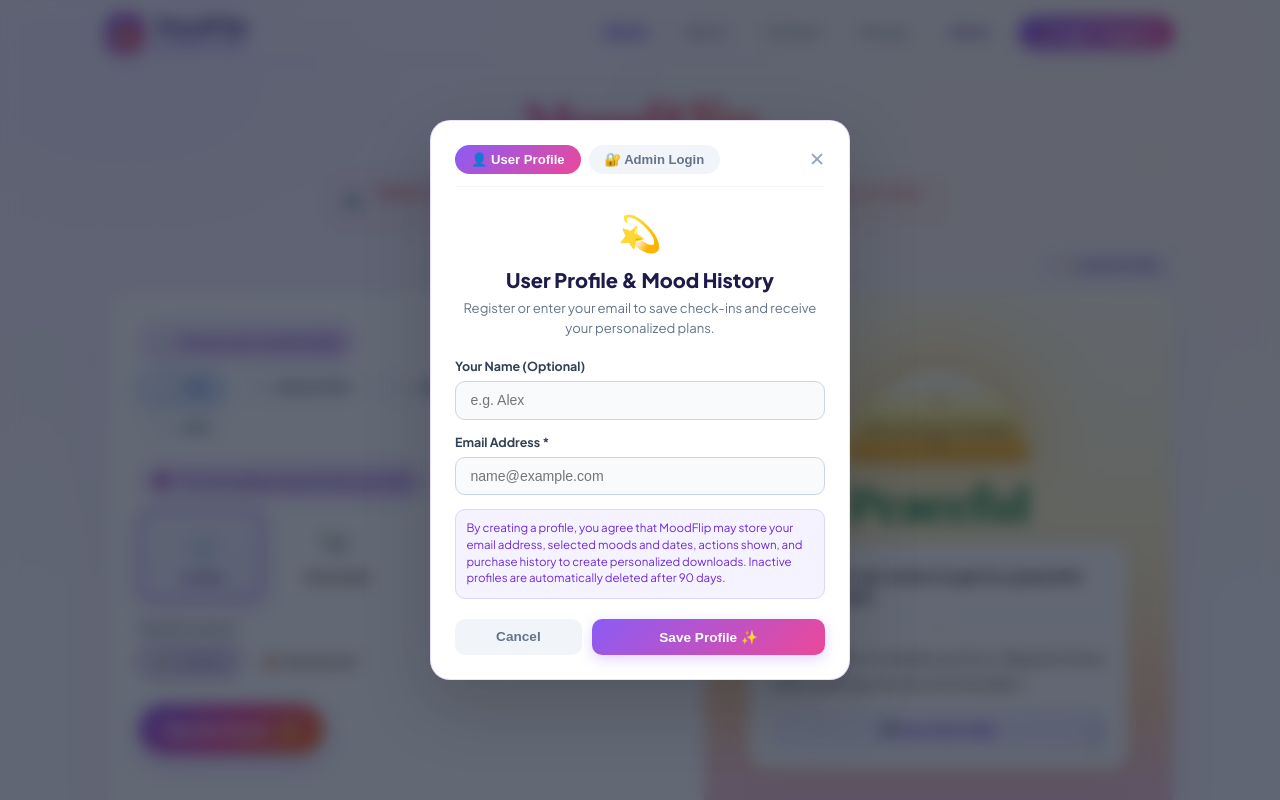
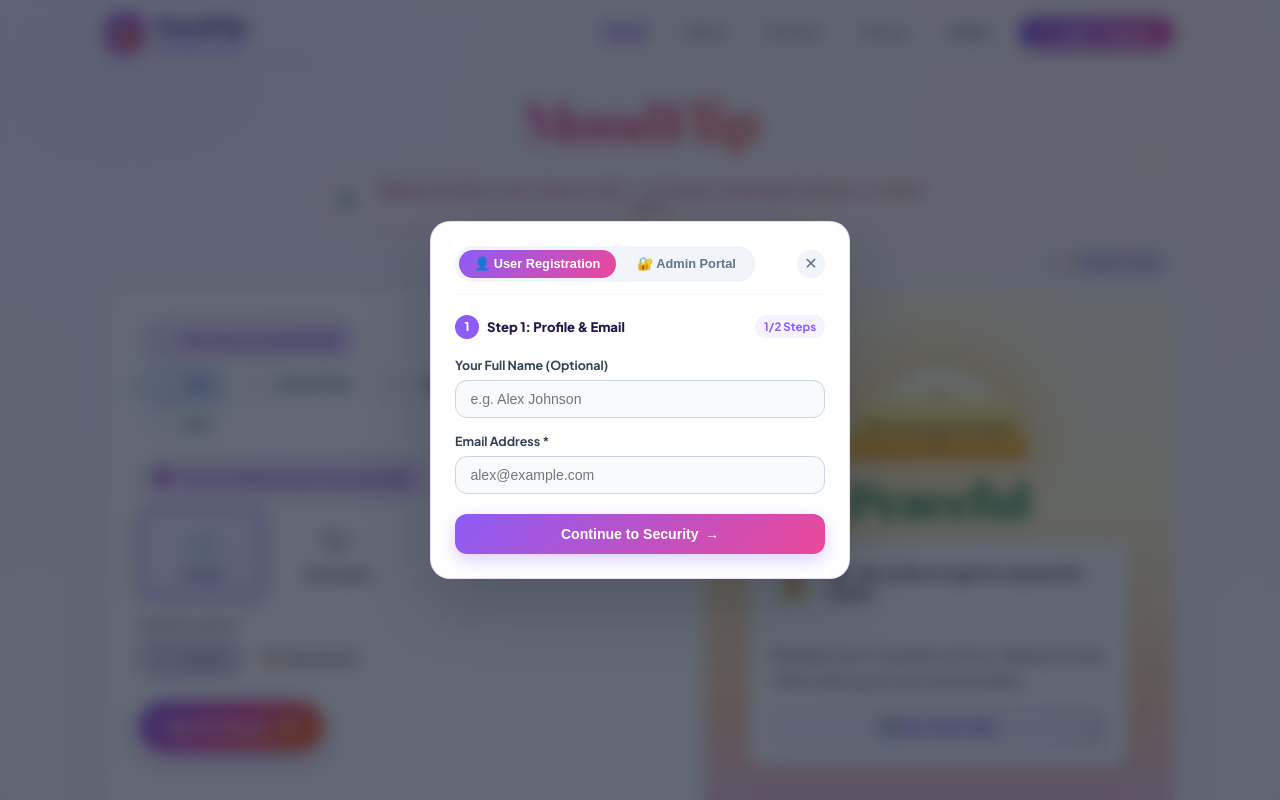
Before and after one commit to CodeStackLab/moodflip-website, a Next.js app: page / in a window 1280 px wide. Both pictures are taken after a click on the button "✨ Login / Register". Shown: the top 800 px of the page. Built offline with nearby package versions, Linux system fonts and the light colour scheme; a web font is replaced by a local one.

Commit message:
Upgrade AuthModal with step-by-step registration flow, password format validation, show/hide toggles, and glassmorphic notice badge

```diff
--- a/app/globals.css
+++ b/app/globals.css
@@ -175,21 +175,23 @@ body {
 }
 
 .medical-notice {
-  max-width: 620px;
+  max-width: 640px;
   width: 100%;
   margin: 0 auto clamp(0.85rem, 2vw, 1.4rem);
-  background: rgba(239, 68, 68, 0.04);
-  border: 1px solid rgba(239, 68, 68, 0.14);
-  border-radius: 12px;
-  padding: 0.55rem 0.85rem;
-  color: #dc2626;
+  background: rgba(254, 242, 242, 0.85);
+  backdrop-filter: blur(8px);
+  border: 1px solid rgba(252, 165, 165, 0.4);
+  border-radius: 9999px;
+  padding: 0.5rem 1.1rem;
+  color: #991b1b;
   font-size: 0.78rem;
-  line-height: 1.45;
+  line-height: 1.4;
   text-align: center;
   display: flex;
   align-items: center;
   justify-content: center;
-  gap: 0.45rem;
+  gap: 0.5rem;
+  box-shadow: 0 4px 14px rgba(239, 68, 68, 0.05);
 }
 
 .mood-tool-utilities {
--- a/components/AuthModal.tsx
+++ b/components/AuthModal.tsx
@@ -11,28 +11,41 @@ interface AuthModalProps {
 export default function AuthModal({ isOpen, onClose, initialTab = 'user' }: AuthModalProps) {
   const [tab, setTab] = useState<'user' | 'admin'>(initialTab);
 
-  // User form state
+  // User step registration state
+  const [userStep, setUserStep] = useState<number>(1);
   const [email, setEmail] = useState('');
   const [name, setName] = useState('');
+  const [password, setPassword] = useState('');
+  const [showPassword, setShowPassword] = useState(false);
+  const [consent, setConsent] = useState(true);
   const [userLoading, setUserLoading] = useState(false);
   const [userSubmitted, setUserSubmitted] = useState(false);
 
   // Admin form state
   const [adminPassword, setAdminPassword] = useState('');
+  const [showAdminPassword, setShowAdminPassword] = useState(false);
   const [adminError, setAdminError] = useState('');
 
   useEffect(() => {
     setTab(initialTab);
+    setUserStep(1);
+    setAdminError('');
   }, [initialTab, isOpen]);
 
   if (!isOpen) return null;
 
+  const handleNextStep = (e: React.FormEvent) => {
+    e.preventDefault();
+    if (!email) return;
+    setUserStep(2);
+  };
+
   const handleUserSubmit = async (e: React.FormEvent) => {
     e.preventDefault();
-    if (!email) return;
+    if (!email || !consent) return;
     setUserLoading(true);
     try {
-      const profile = { email, name };
+      const profile = { email, name, lastActiveAt: new Date().toISOString() };
       localStorage.setItem('moodflip_profile', JSON.stringify(profile));
       await fetch('/api/profile', {
         method: 'POST',
@@ -64,79 +77,102 @@ export default function AuthModal({ isOpen, onClose, initialTab = 'user' }: Auth
   return (
     <div className="modal-overlay">
       <div className="modal-card">
-        {/* Modal Header Tabs */}
-        <div style={{ display: 'flex', justifyContent: 'space-between', alignItems: 'center', marginBottom: '1.2rem', borderBottom: '1px solid #f1f5f9', paddingBottom: '0.75rem' }}>
-          <div style={{ display: 'flex', gap: '0.5rem' }}>
+
+        {/* TOP TAB SWITCHER */}
+        <div style={{ display: 'flex', justifyContent: 'space-between', alignItems: 'center', marginBottom: '1.25rem', borderBottom: '1px solid #f1f5f9', paddingBottom: '0.75rem' }}>
+          <div style={{ display: 'flex', gap: '0.4rem', background: '#f1f5f9', padding: '0.25rem', borderRadius: '9999px' }}>
             <button
-              onClick={() => setTab('user')}
+              type="button"
+              onClick={() => { setTab('user'); setUserStep(1); }}
               style={{
-                padding: '0.45rem 1rem',
+                padding: '0.4rem 0.95rem',
                 borderRadius: '9999px',
                 border: 'none',
-                background: tab === 'user' ? 'linear-gradient(135deg, #8b5cf6, #ec4899)' : '#f1f5f9',
+                background: tab === 'user' ? 'linear-gradient(135deg, #8b5cf6, #ec4899)' : 'transparent',
                 color: tab === 'user' ? 'white' : '#64748b',
                 fontWeight: 700,
-                fontSize: '0.82rem',
+                fontSize: '0.8rem',
                 cursor: 'pointer',
                 transition: 'all 0.2s ease',
               }}
             >
-              👤 User Profile
+              👤 User Registration
             </button>
             <button
+              type="button"
               onClick={() => setTab('admin')}
               style={{
-                padding: '0.45rem 1rem',
+                padding: '0.4rem 0.95rem',
                 borderRadius: '9999px',
                 border: 'none',
-                background: tab === 'admin' ? 'linear-gradient(135deg, #6366f1, #a855f7)' : '#f1f5f9',
+                background: tab === 'admin' ? 'linear-gradient(135deg, #6366f1, #a855f7)' : 'transparent',
                 color: tab === 'admin' ? 'white' : '#64748b',
                 fontWeight: 700,
-                fontSize: '0.82rem',
+                fontSize: '0.8rem',
                 cursor: 'pointer',
                 transition: 'all 0.2s ease',
               }}
             >
-              🔐 Admin Login
+              🔐 Admin Portal
             </button>
           </div>
+
           <button
+            type="button"
             onClick={onClose}
-            style={{ background: 'transparent', border: 'none', color: '#94a3b8', fontSize: '1.2rem', cursor: 'pointer' }}
+            style={{ background: '#f1f5f9', border: 'none', color: '#64748b', width: '28px', height: '28px', borderRadius: '50%', fontSize: '1rem', cursor: 'pointer', display: 'flex', alignItems: 'center', justifyContent: 'center' }}
           >
             ✕
           </button>
         </div>
 
-        {/* TAB 1: USER PROFILE / REGISTRATION */}
-        {tab === 'user' && (
+        {/* TAB 1: USER REGISTRATION */}
+        {tab === 'user' ? (
           <div>
             {!userSubmitted ? (
-              <>
-                <div style={{ textAlign: 'center', marginBottom: '1.25rem' }}>
-                  <span style={{ fontSize: '2.2rem' }}>💫</span>
-                  <h2 style={{ fontSize: '1.25rem', fontWeight: 800, color: '#1e1b4b', marginTop: '0.35rem' }}>
-                    User Profile & Mood History
-                  </h2>
-                  <p style={{ fontSize: '0.82rem', color: '#64748b', marginTop: '0.2rem' }}>
-                    Register or enter your email to save check-ins and receive your personalized plans.
-                  </p>
+              <div>
+                <div style={{ display: 'flex', alignItems: 'center', justifyContent: 'space-between', marginBottom: '1.1rem' }}>
+                  <div style={{ display: 'flex', alignItems: 'center', gap: '0.5rem' }}>
+                    <span style={{
+                      width: '24px',
+                      height: '24px',
+                      borderRadius: '50%',
+                      background: userStep === 1 ? '#8b5cf6' : '#10b981',
+                      color: 'white',
+                      fontSize: '0.75rem',
+                      fontWeight: 800,
+                      display: 'flex',
+                      alignItems: 'center',
+                      justifyContent: 'center',
+                    }}>
+                      {userStep === 1 ? '1' : '✓'}
+                    </span>
+                    <span style={{ fontSize: '0.82rem', fontWeight: 800, color: '#1e1b4b' }}>
+                      {userStep === 1 ? 'Step 1: Profile & Email' : 'Step 2: Password & Consent'}
+                    </span>
+                  </div>
+                  <span style={{ fontSize: '0.72rem', color: '#8b5cf6', fontWeight: 700, background: '#f5f3ff', padding: '0.15rem 0.55rem', borderRadius: '9999px' }}>
+                    {userStep}/2 Steps
+                  </span>
                 </div>
 
-                <form onSubmit={handleUserSubmit} style={{ display: 'flex', flexDirection: 'column', gap: '0.85rem' }}>
+                {userStep === 1 ? (
+                  <form onSubmit={handleNextStep} style={{ display: 'flex', flexDirection: 'column', gap: '0.85rem' }}>
                     <div>
-                    <label style={{ display: 'block', fontSize: '0.78rem', fontWeight: 700, color: '#334155', marginBottom: '0.3rem' }}>Your Name (Optional)</label>
+                      <label style={{ display: 'block', fontSize: '0.78rem', fontWeight: 700, color: '#334155', marginBottom: '0.3rem' }}>
+                        Your Full Name (Optional)
+                      </label>
                       <input
                         type="text"
                         value={name}
                         onChange={(e) => setName(e.target.value)}
-                      placeholder="e.g. Alex"
+                        placeholder="e.g. Alex Johnson"
                         style={{
                           width: '100%',
                           padding: '0.65rem 0.9rem',
                           background: '#f8fafc',
                           border: '1.5px solid #cbd5e1',
-                        borderRadius: '10px',
+                          borderRadius: '12px',
                           color: '#0f172a',
                           fontSize: '0.88rem',
                           outline: 'none'
@@ -145,19 +181,21 @@ export default function AuthModal({ isOpen, onClose, initialTab = 'user' }: Auth
                     </div>
 
                     <div>
-                    <label style={{ display: 'block', fontSize: '0.78rem', fontWeight: 700, color: '#334155', marginBottom: '0.3rem' }}>Email Address *</label>
+                      <label style={{ display: 'block', fontSize: '0.78rem', fontWeight: 700, color: '#334155', marginBottom: '0.3rem' }}>
+                        Email Address *
+                      </label>
                       <input
                         type="email"
                         required
                         value={email}
                         onChange={(e) => setEmail(e.target.value)}
-                      placeholder="name@example.com"
+                        placeholder="alex@example.com"
                         style={{
                           width: '100%',
                           padding: '0.65rem 0.9rem',
                           background: '#f8fafc',
                           border: '1.5px solid #cbd5e1',
-                        borderRadius: '10px',
+                          borderRadius: '12px',
                           color: '#0f172a',
                           fontSize: '0.88rem',
                           outline: 'none'
@@ -165,11 +203,200 @@ export default function AuthModal({ isOpen, onClose, initialTab = 'user' }: Auth
                       />
                     </div>
 
-                  {/* Approved Disclaimer */}
-                  <div style={{ background: '#f5f3ff', border: '1px solid #ddd6fe', padding: '0.65rem', borderRadius: '10px' }}>
-                    <p style={{ fontSize: '0.72rem', color: '#6d28d9', lineHeight: 1.45 }}>
-                      By creating a profile, you agree that MoodFlip may store your email address, selected moods and dates, actions shown, and purchase history to create personalized downloads. Inactive profiles are automatically deleted after 90 days.
+                    <button
+                      type="submit"
+                      style={{
+                        width: '100%',
+                        padding: '0.75rem',
+                        background: 'linear-gradient(135deg, #8b5cf6, #ec4899)',
+                        border: 'none',
+                        borderRadius: '12px',
+                        color: 'white',
+                        fontWeight: 800,
+                        fontSize: '0.88rem',
+                        cursor: 'pointer',
+                        boxShadow: '0 6px 18px rgba(139, 92, 246, 0.3)',
+                        marginTop: '0.4rem',
+                        display: 'flex',
+                        alignItems: 'center',
+                        justifyContent: 'center',
+                        gap: '0.4rem'
+                      }}
+                    >
+                      <span>Continue to Security</span>
+                      <span>&rarr;</span>
+                    </button>
+                  </form>
+                ) : (
+                  <form onSubmit={handleUserSubmit} style={{ display: 'flex', flexDirection: 'column', gap: '0.85rem' }}>
+                    <div>
+                      <label style={{ display: 'block', fontSize: '0.78rem', fontWeight: 700, color: '#334155', marginBottom: '0.3rem' }}>
+                        Create Password / PIN (Optional Security)
+                      </label>
+                      <div style={{ position: 'relative' }}>
+                        <input
+                          type={showPassword ? 'text' : 'password'}
+                          value={password}
+                          onChange={(e) => setPassword(e.target.value)}
+                          placeholder="Min 6 characters (e.g. Mood@2026)"
+                          style={{
+                            width: '100%',
+                            padding: '0.65rem 2.5rem 0.65rem 0.9rem',
+                            background: '#f8fafc',
+                            border: '1.5px solid #cbd5e1',
+                            borderRadius: '12px',
+                            color: '#0f172a',
+                            fontSize: '0.88rem',
+                            outline: 'none'
+                          }}
+                        />
+                        <button
+                          type="button"
+                          onClick={() => setShowPassword(!showPassword)}
+                          style={{
+                            position: 'absolute',
+                            right: '10px',
+                            top: '50%',
+                            transform: 'translateY(-50%)',
+                            background: 'transparent',
+                            border: 'none',
+                            cursor: 'pointer',
+                            fontSize: '0.95rem'
+                          }}
+                        >
+                          {showPassword ? '🙈' : '👁️'}
+                        </button>
+                      </div>
+                      {password ? (
+                        <div style={{ fontSize: '0.7rem', color: password.length >= 6 ? '#059669' : '#d97706', marginTop: '0.2rem', fontWeight: 600 }}>
+                          {password.length >= 6 ? '✓ Password format accepted' : '• Password must be at least 6 characters'}
+                        </div>
+                      ) : null}
+                    </div>
+
+                    <div style={{ background: '#f5f3ff', border: '1px solid #ddd6fe', padding: '0.75rem', borderRadius: '12px' }}>
+                      <label style={{ display: 'flex', gap: '0.5rem', cursor: 'pointer', alignItems: 'flex-start' }}>
+                        <input
+                          type="checkbox"
+                          checked={consent}
+                          onChange={(e) => setConsent(e.target.checked)}
+                          style={{ marginTop: '0.15rem', accentColor: '#8b5cf6' }}
+                        />
+                        <span style={{ fontSize: '0.73rem', color: '#5b21b6', lineHeight: 1.45 }}>
+                          By creating a profile, you agree that MoodFlip may store your email address, selected moods and dates, actions shown, and purchase history to offer personalized downloads. Inactive profiles are deleted after 90 days.
+                        </span>
+                      </label>
+                    </div>
+
+                    <div style={{ display: 'flex', gap: '0.65rem', marginTop: '0.3rem' }}>
+                      <button
+                        type="button"
+                        onClick={() => setUserStep(1)}
+                        style={{
+                          flex: 1,
+                          padding: '0.65rem',
+                          background: '#f1f5f9',
+                          border: 'none',
+                          borderRadius: '12px',
+                          color: '#64748b',
+                          fontWeight: 700,
+                          fontSize: '0.85rem',
+                          cursor: 'pointer'
+                        }}
+                      >
+                        &larr; Back
+                      </button>
+                      <button
+                        type="submit"
+                        disabled={userLoading || !consent}
+                        style={{
+                          flex: 2,
+                          padding: '0.65rem',
+                          background: 'linear-gradient(135deg, #8b5cf6, #ec4899)',
+                          border: 'none',
+                          borderRadius: '12px',
+                          color: 'white',
+                          fontWeight: 800,
+                          fontSize: '0.85rem',
+                          cursor: 'pointer',
+                          boxShadow: '0 6px 18px rgba(139, 92, 246, 0.3)'
+                        }}
+                      >
+                        {userLoading ? 'Creating...' : 'Complete Registration ✨'}
+                      </button>
+                    </div>
+                  </form>
+                )}
+              </div>
+            ) : (
+              <div style={{ textAlign: 'center', padding: '1.5rem 0' }}>
+                <span style={{ fontSize: '2.5rem' }}>🎉</span>
+                <h3 style={{ fontSize: '1.25rem', fontWeight: 800, color: '#166534', marginTop: '0.5rem' }}>
+                  Registration Complete!
+                </h3>
+                <p style={{ fontSize: '0.85rem', color: '#15803d', marginTop: '0.25rem' }}>
+                  Welcome to MoodFlip. Your profile and check-in history are secured.
                 </p>
+              </div>
+            )}
+          </div>
+        ) : (
+          <div>
+            <div style={{ textAlign: 'center', marginBottom: '1.25rem' }}>
+              <span style={{ fontSize: '2.2rem' }}>🔐</span>
+              <h2 style={{ fontSize: '1.25rem', fontWeight: 800, color: '#1e1b4b', marginTop: '0.35rem' }}>
+                Admin Portal Login
+              </h2>
+              <p style={{ fontSize: '0.82rem', color: '#64748b', marginTop: '0.2rem' }}>
+                Enter Joy&apos;s admin master password to access the control center.
+              </p>
+            </div>
+
+            <form onSubmit={handleAdminSubmit} style={{ display: 'flex', flexDirection: 'column', gap: '0.85rem' }}>
+              <div>
+                <label style={{ display: 'block', fontSize: '0.78rem', fontWeight: 700, color: '#334155', marginBottom: '0.3rem' }}>
+                  Admin Master Password *
+                </label>
+                <div style={{ position: 'relative' }}>
+                  <input
+                    type={showAdminPassword ? 'text' : 'password'}
+                    required
+                    value={adminPassword}
+                    onChange={(e) => { setAdminPassword(e.target.value); setAdminError(''); }}
+                    placeholder="Enter Master Password (admin123)"
+                    style={{
+                      width: '100%',
+                      padding: '0.65rem 2.5rem 0.65rem 0.9rem',
+                      background: '#f8fafc',
+                      border: '1.5px solid #cbd5e1',
+                      borderRadius: '12px',
+                      color: '#0f172a',
+                      fontSize: '0.88rem',
+                      outline: 'none'
+                    }}
+                  />
+                  <button
+                    type="button"
+                    onClick={() => setShowAdminPassword(!showAdminPassword)}
+                    style={{
+                      position: 'absolute',
+                      right: '10px',
+                      top: '50%',
+                      transform: 'translateY(-50%)',
+                      background: 'transparent',
+                      border: 'none',
+                      cursor: 'pointer',
+                      fontSize: '0.95rem'
+                    }}
+                  >
+                    {showAdminPassword ? '🙈' : '👁️'}
+                  </button>
+                </div>
+                {adminError ? (
+                  <span style={{ color: '#ef4444', fontSize: '0.78rem', marginTop: '0.3rem', display: 'block', fontWeight: 600 }}>
+                    ⚠️ {adminError}
+                  </span>
+                ) : null}
               </div>
 
               <div style={{ display: 'flex', gap: '0.65rem', marginTop: '0.4rem' }}>
@@ -181,96 +408,7 @@ export default function AuthModal({ isOpen, onClose, initialTab = 'user' }: Auth
                     padding: '0.65rem',
                     background: '#f1f5f9',
                     border: 'none',
-                        borderRadius: '10px',
-                        color: '#64748b',
-                        fontWeight: 700,
-                        fontSize: '0.85rem',
-                        cursor: 'pointer'
-                      }}
-                    >
-                      Cancel
-                    </button>
-                    <button
-                      type="submit"
-                      disabled={userLoading}
-                      style={{
-                        flex: 2,
-                        padding: '0.65rem',
-                        background: 'linear-gradient(135deg, #8b5cf6, #ec4899)',
-                        border: 'none',
-                        borderRadius: '10px',
-                        color: 'white',
-                        fontWeight: 800,
-                        fontSize: '0.85rem',
-                        cursor: 'pointer',
-                        boxShadow: '0 4px 14px rgba(139, 92, 246, 0.25)'
-                      }}
-                    >
-                      {userLoading ? 'Saving...' : 'Save Profile ✨'}
-                    </button>
-                  </div>
-                </form>
-              </>
-            ) : (
-              <div style={{ textAlign: 'center', padding: '1.5rem 0' }}>
-                <span style={{ fontSize: '2.5rem' }}>🎉</span>
-                <h3 style={{ fontSize: '1.2rem', fontWeight: 800, color: '#166534', marginTop: '0.5rem' }}>Profile Saved!</h3>
-                <p style={{ fontSize: '0.85rem', color: '#15803d', marginTop: '0.25rem' }}>Your mood history is now connected.</p>
-              </div>
-            )}
-          </div>
-        )}
-
-        {/* TAB 2: ADMIN LOGIN */}
-        {tab === 'admin' && (
-          <div>
-            <div style={{ textAlign: 'center', marginBottom: '1.25rem' }}>
-              <span style={{ fontSize: '2.2rem' }}>🔐</span>
-              <h2 style={{ fontSize: '1.25rem', fontWeight: 800, color: '#1e1b4b', marginTop: '0.35rem' }}>
-                Admin Access
-              </h2>
-              <p style={{ fontSize: '0.82rem', color: '#64748b', marginTop: '0.2rem' }}>
-                Enter admin security password to access the control center and CSV export.
-              </p>
-            </div>
-
-            <form onSubmit={handleAdminSubmit} style={{ display: 'flex', flexDirection: 'column', gap: '0.85rem' }}>
-              <div>
-                <label style={{ display: 'block', fontSize: '0.78rem', fontWeight: 700, color: '#334155', marginBottom: '0.3rem' }}>Admin Password *</label>
-                <input
-                  type="password"
-                  required
-                  value={adminPassword}
-                  onChange={(e) => { setAdminPassword(e.target.value); setAdminError(''); }}
-                  placeholder="Enter Password (admin123)"
-                  style={{
-                    width: '100%',
-                    padding: '0.65rem 0.9rem',
-                    background: '#f8fafc',
-                    border: '1.5px solid #cbd5e1',
-                    borderRadius: '10px',
-                    color: '#0f172a',
-                    fontSize: '0.88rem',
-                    outline: 'none'
-                  }}
-                />
-                {adminError && (
-                  <span style={{ color: '#ef4444', fontSize: '0.78rem', marginTop: '0.3rem', display: 'block', fontWeight: 600 }}>
-                    ⚠️ {adminError}
-                  </span>
-                )}
-              </div>
-
-              <div style={{ display: 'flex', gap: '0.65rem', marginTop: '0.4rem' }}>
-                <button
-                  type="button"
-                  onClick={onClose}
-                  style={{
-                    flex: 1,
-                    padding: '0.65rem',
-                    background: '#f1f5f9',
-                    border: 'none',
-                    borderRadius: '10px',
+                    borderRadius: '12px',
                     color: '#64748b',
                     fontWeight: 700,
                     fontSize: '0.85rem',
@@ -286,20 +424,21 @@ export default function AuthModal({ isOpen, onClose, initialTab = 'user' }: Auth
                     padding: '0.65rem',
                     background: 'linear-gradient(135deg, #6366f1, #a855f7)',
                     border: 'none',
-                    borderRadius: '10px',
+                    borderRadius: '12px',
                     color: 'white',
                     fontWeight: 800,
                     fontSize: '0.85rem',
                     cursor: 'pointer',
-                    boxShadow: '0 4px 14px rgba(99, 102, 241, 0.25)'
+                    boxShadow: '0 6px 18px rgba(99, 102, 241, 0.3)'
                   }}
                 >
-                  Access Admin Dashboard 🔓
+                  Unlock Admin Portal 🔓
                 </button>
               </div>
             </form>
           </div>
         )}
+
       </div>
     </div>
   );
```
Also changed, not shown: 1 other file (tests, documents, lock files or other folders). Lines whose indentation alone changed are shown as unchanged.
